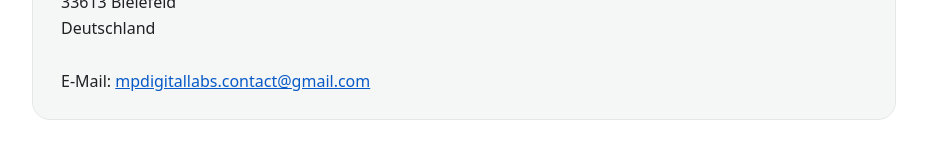
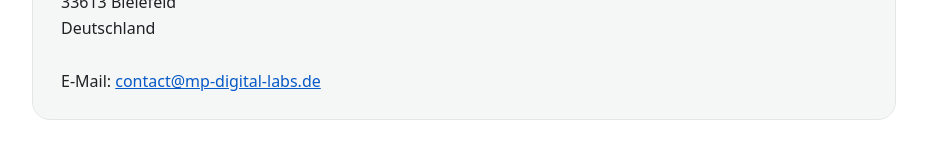
Before and after one commit to MP-Digital-Labs/mp-digital-labs-pages, a plain HTML site: page datenschutz-baurechner.html in a window 1280 px wide. Shown: the part 456-616 px from the top of the page, without its empty margins (176-1103 px from the left). Drawn offline with Linux system fonts and the light colour scheme.

Commit message:
fix(privacy): update BauRechner contact email

```diff
--- a/datenschutz-baurechner.html
+++ b/datenschutz-baurechner.html
@@ -96,7 +96,7 @@
     33613 Bielefeld<br>
     Deutschland<br><br>
     E-Mail:
-    <a href="mailto:mpdigitallabs.contact@gmail.com">mpdigitallabs.contact@gmail.com</a>
+    <a href="mailto:contact@mp-digital-labs.de">contact@mp-digital-labs.de</a>
   </div>
 
   <h2>2. Worum es bei dieser Datenschutzerklärung geht</h2>
```
